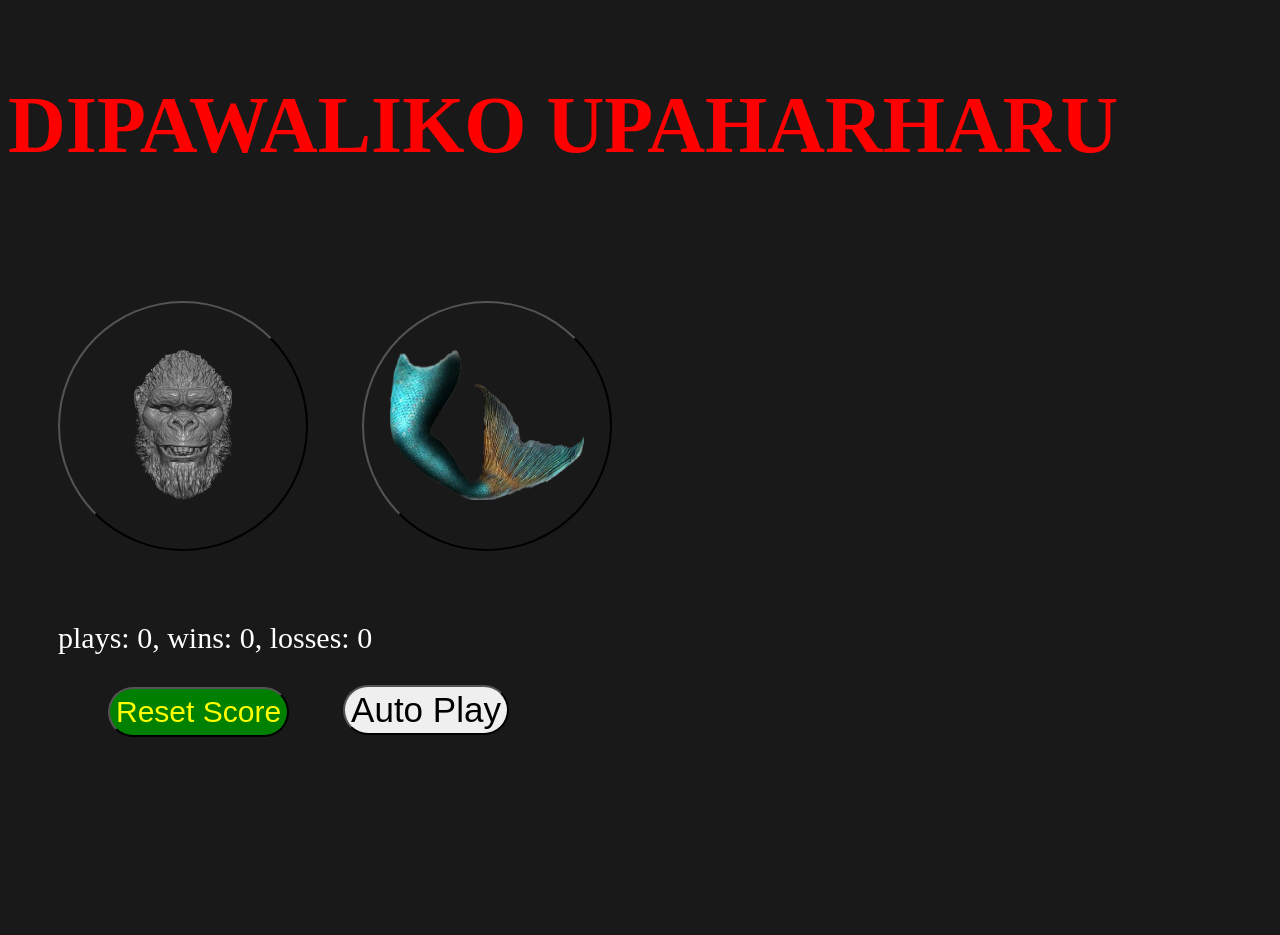
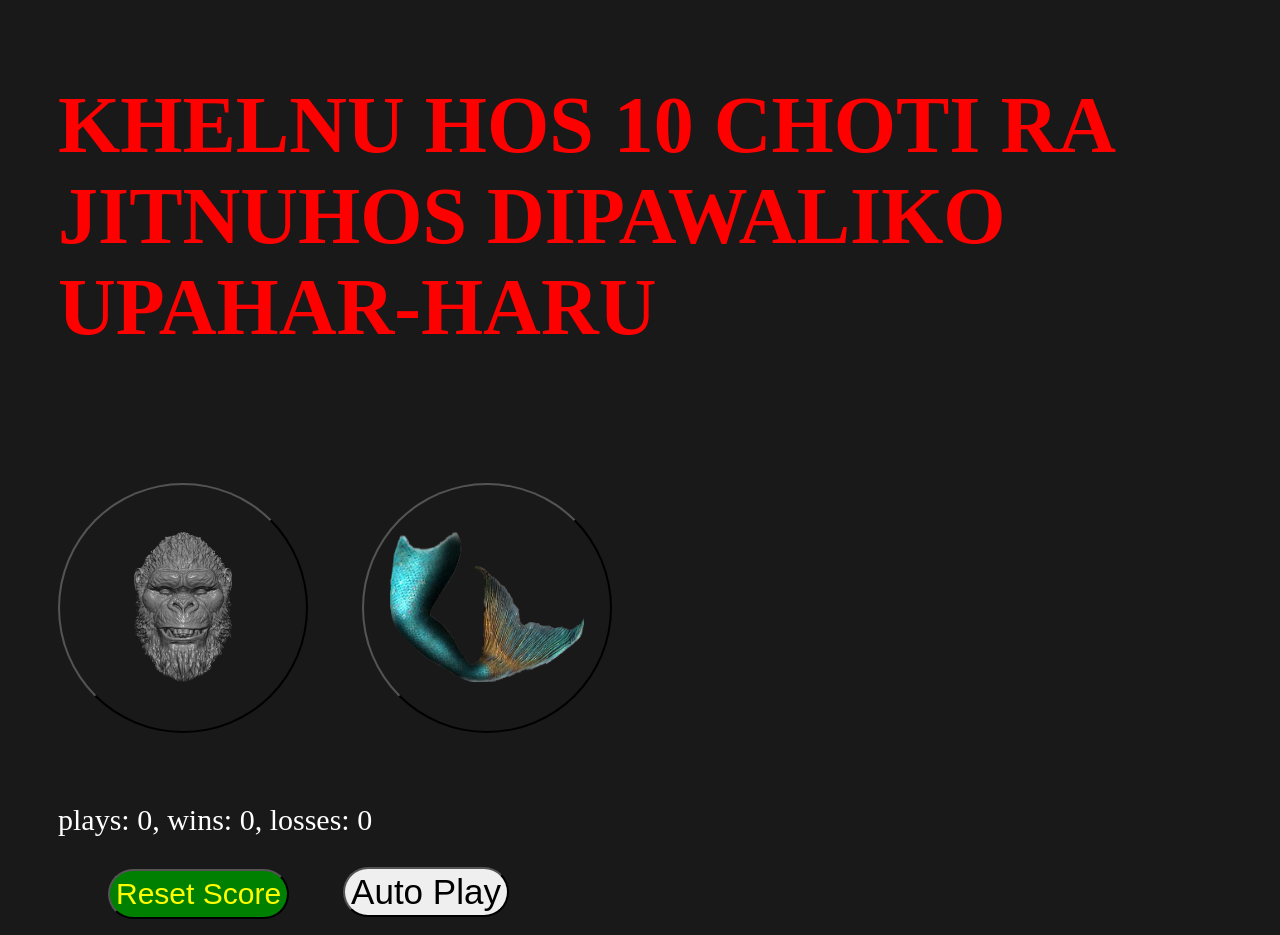
Before and after one commit to Ningwa83/head-tail, a plain HTML site: page index.html in a window 1280 px wide. Before the commit the page ends 800 px from the top, so only its background shows below. Drawn offline with Linux system fonts and the light colour scheme.

Commit message:
Update index.html

```diff
--- a/index.html
+++ b/index.html
@@ -68,7 +68,7 @@ font-color: white;
    </style>
 </head>
 <body>
-  <p style="font-size: 80px; color: red; font-weight: bold">DIPAWALIKO UPAHARHARU</p>
+  <p style="margin-left: 50px; font-size: 80px; color: red; font-weight: bold">KHELNU HOS 10 CHOTI RA JITNUHOS DIPAWALIKO UPAHAR-HARU</p>
 <button class="move-button js-heads-button" ><img src="heads.png" class="move-icon"></button>
 
 <button class="move-button js-tails-button"><img src="tails.png" class="move-icon"></button>
```
